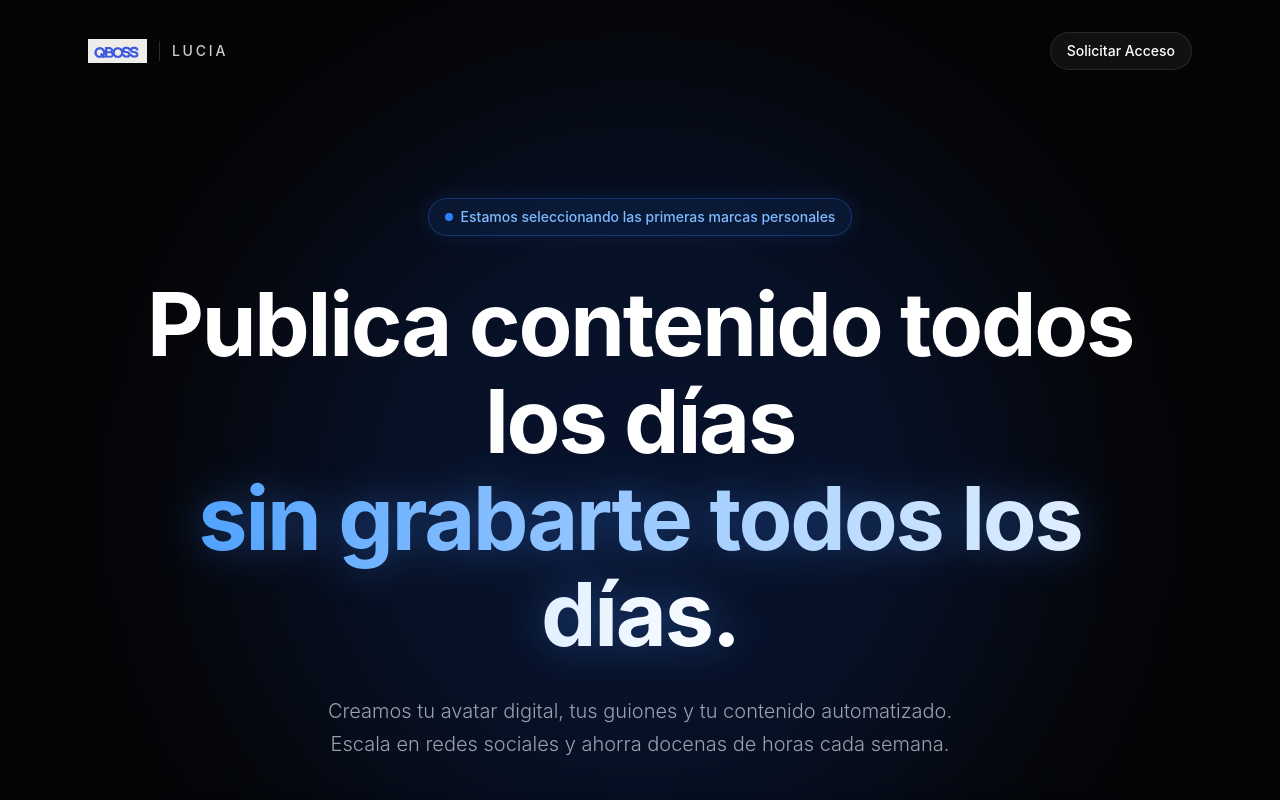
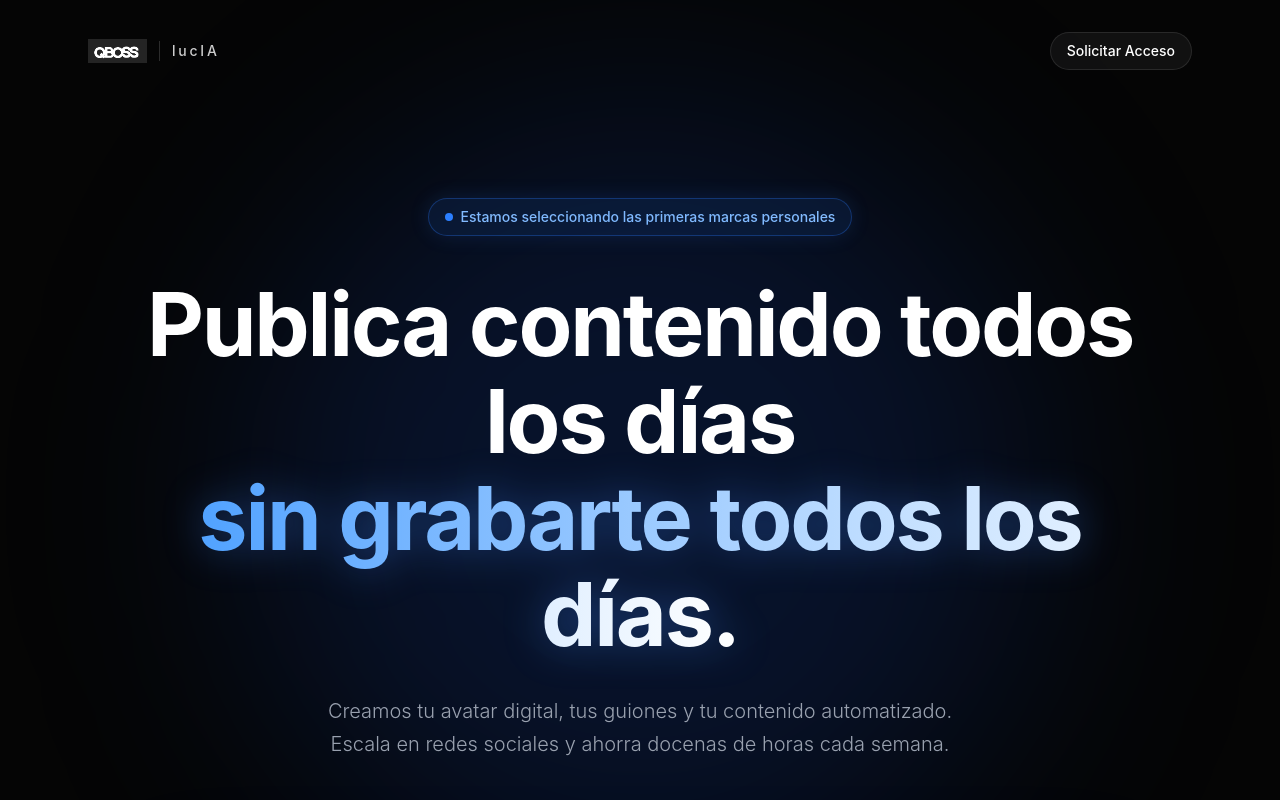
Before and after one commit to beag77707-ship-it/landinglucIA, a React (Vite) app: page / in a window 1280 px wide. Shown: the top 800 px of the page. Built offline with nearby package versions, Linux system fonts and the light colour scheme.

Commit message:
Fix logo white background and update lucIA text

```diff
--- a/src/App.tsx
+++ b/src/App.tsx
@@ -42,8 +42,9 @@ function App() {
       {/* Navbar Minimalista */}
       <nav className="w-full max-w-6xl mx-auto px-6 py-8 flex justify-between items-center z-50 relative">
         <div className="flex items-center gap-3">
-          <img src="/logo.png" alt="Quboss Media" className="h-6 w-auto mix-blend-screen" style={{ mixBlendMode: 'screen' }} />
-          <span className="font-medium tracking-[0.2em] uppercase text-sm opacity-80 border-l border-white/20 pl-3">LucIA</span>
+          {/* Usamos filtros para convertir el fondo blanco en negro y el logo azul en blanco, y luego lo mezclamos */}
+          <img src="/logo.png" alt="Quboss Media" className="h-6 w-auto" style={{ filter: 'grayscale(1) invert(1) brightness(2)', mixBlendMode: 'screen' }} />
+          <span className="font-medium tracking-[0.2em] text-sm opacity-80 border-l border-white/20 pl-3">lucIA</span>
         </div>
         <a href="#acceso" className="text-sm font-medium hover:text-blue-400 transition-colors bg-white/5 px-4 py-2 rounded-full border border-white/10 hover:bg-white/10">
           Solicitar Acceso
```
